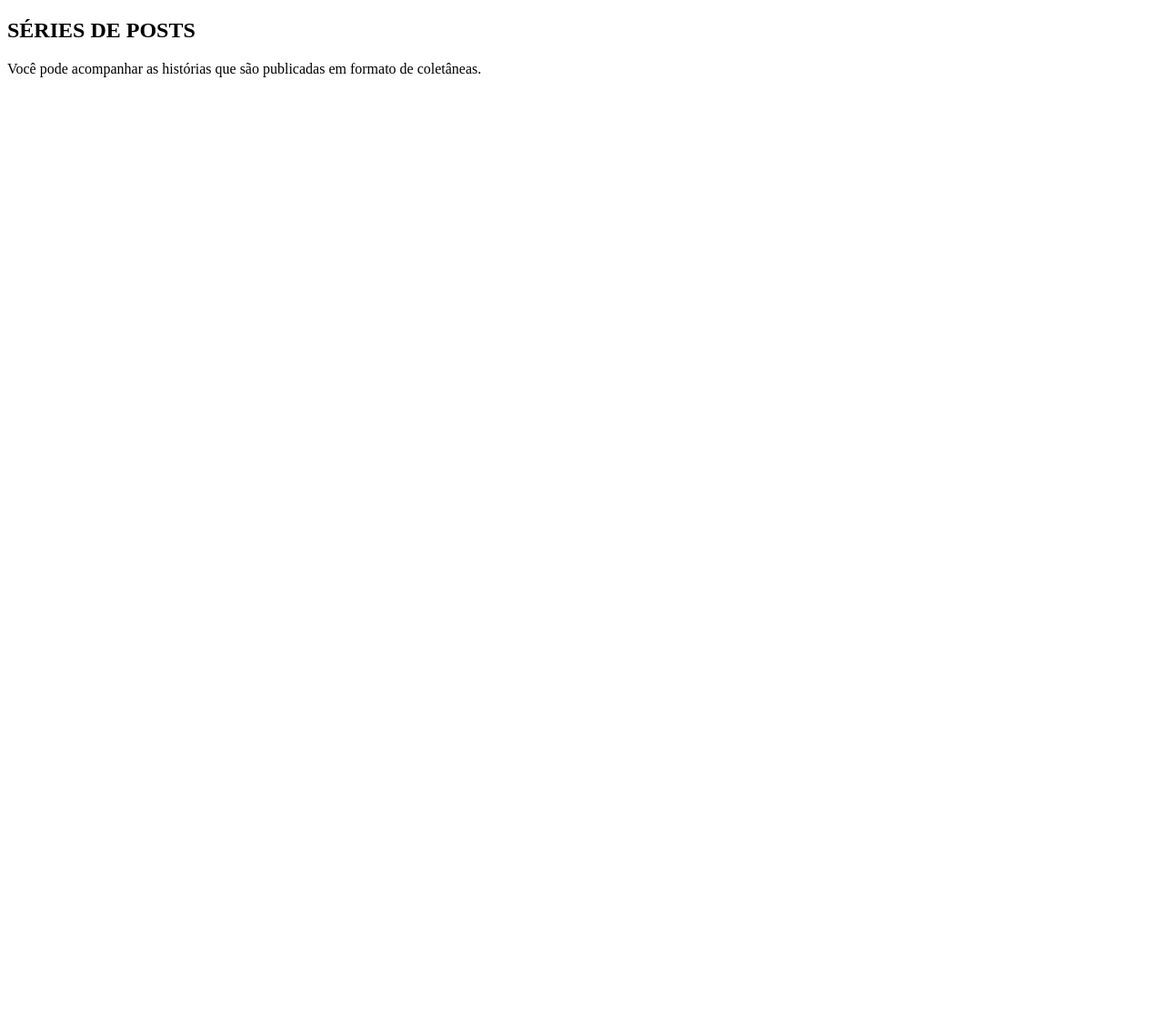
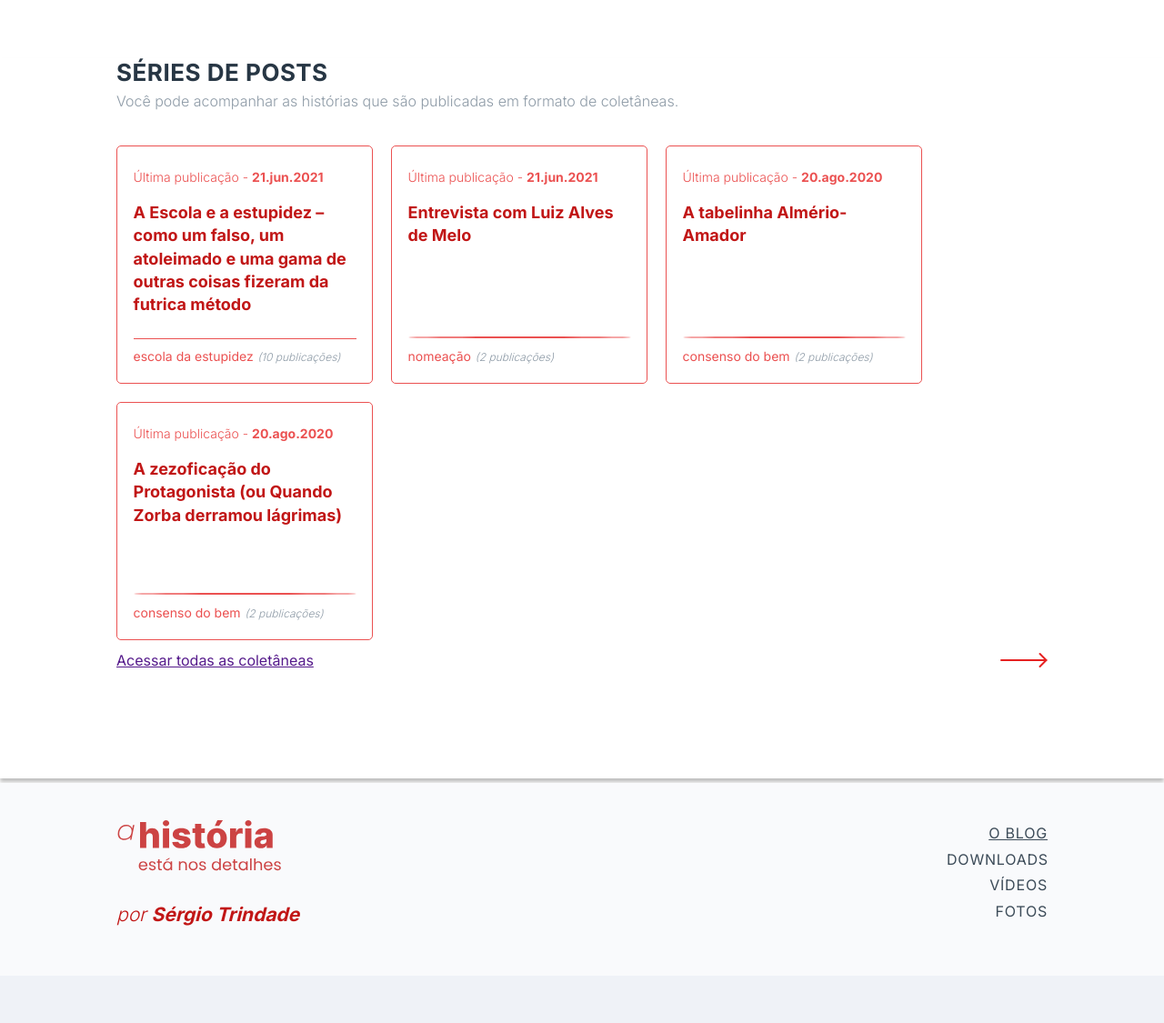
Before and after one commit to DaGitFella/montagem_git_1, a plain HTML site: page index.html in a window 1280 px wide. Shown: the whole page at 91% size. Before the commit the page ends 800 px from the top, so only its background shows below. Drawn offline with Linux system fonts and the light colour scheme.

Commit message:
estou enviando minha parte já completa para minha branch

```diff
--- a/assets/css/style.css
+++ b/assets/css/style.css
@@ -1,11 +1,15 @@
 /* classes gerais */
-::root {
+:root {
   --red_primary_color: #c11616;
   --ui-color-danger-light: #eb5151;
   --neutras-aco: #273644;
   --neutras-gray: #8d9aa6;
   --neutras-prata: #3c4b58;
   --ui-color-danger: #e62121;
+  --ui-color-primary: #2648a1;
+  --neutras-neve: #f9fafc;
+  --neutras-white: #ffffff;
+  --neutras-neve-dark: #eff2f7;
 }
 
 .container {
@@ -13,23 +17,48 @@
   margin: 0 auto;
 }
 
+.container-fluid {
+  width: 100%;
+}
+
 .container-texto {
   width: 60%;
   margin: 0 auto;
 }
 
+.flex {
+  display: flex;
+}
+
+.column {
+  flex-direction: column;
+}
+
+.cards {
+  display: flex;
+  flex-wrap: wrap;
+  gap: 20px;
+}
+
 .card {
-  width: 17.5rem;
+  width: 280px;
   height: 16.25rem;
   border-radius: 5px;
   border: 1px solid #eb5151;
+  display: flex;
+  flex-direction: column;
+  justify-content: space-between;
+  align-items: center;
 }
 
 .card-text {
-  color: var(--ui-color-danger-dark);
+  color: var(--red_primary_color);
   font-size: 1.125rem;
   font-weight: 700;
   line-height: 140%;
+  width: 245px;
+  margin-top: 15px;
+  margin-bottom: 25px;
 }
 
 .card-title {
@@ -37,6 +66,9 @@
   font-size: 0.875rem;
   font-weight: 300;
   line-height: 160%;
+  width: 245px;
+  text-align: left;
+  margin-top: 23px;
 }
 
 .card-publisher {
@@ -44,6 +76,12 @@
   font-size: 0.875rem;
   font-weight: 400;
   line-height: 160%;
+}
+
+.card-description {
+  width: 245px;
+  text-align: left;
+  margin-bottom: 17px;
 }
 
 .card-publication {
@@ -57,7 +95,91 @@
 * {
   margin: 0;
   padding: 0;
-  font-family: 'Inter', 'sans-serif' ;
+  font-family: "Inter", "sans-serif";
+  list-style: none;
 }
 
 /* Séries de Projetos */
+#series-posts {
+  box-shadow: 0px 4px 4px 0px rgba(0, 0, 0, 0.25);
+  margin-top: 64px;
+  padding-bottom: 120px;
+  margin-bottom: 5px;
+}
+
+#series-posts header h2 {
+  color: var(--neutras-aco);
+  font-size: 26px;
+  font-weight: 800;
+  line-height: 120%;
+  letter-spacing: 0.52px;
+  margin-bottom: 4px;
+}
+
+#series-posts header p {
+  color: var(--neutras-gray);
+  font-size: 16px;
+  font-weight: 300;
+  line-height: 160%;
+  margin-bottom: 35px;
+}
+
+#series-posts .card .bar {
+  border-radius: 50%;
+  width: 100%;
+  max-width: 245px;
+  height: 2px;
+  background-color: var(--ui-color-danger-light);
+  margin-bottom: 9px;
+}
+
+#series-posts .coletanea {
+  width: 100%;
+  justify-content: space-between;
+  margin-top: 12px;
+}
+
+/* footer */
+footer {
+  background-color: var(--neutras-neve);
+}
+
+footer .container {
+  justify-content: space-between;
+  padding-top: 41px;
+}
+
+footer img {
+  width: 181.507px;
+  height: 56.156px;
+  margin-bottom: 30.84px;
+}
+
+footer .credits {
+  color: var(--red_primary_color);
+  font-size: 21px;
+  font-style: italic;
+  font-weight: 300;
+  line-height: 160%;
+}
+
+footer .blog {
+  width: 111px;
+  text-align: right;
+  color: var(--neutras-prata, #3c4b58);
+  text-align: right;
+  font-size: 16px;
+  font-weight: 400;
+  line-height: 180%;
+  letter-spacing: 0.8px;
+}
+
+footer .line {
+  text-decoration: underline;
+}
+
+footer .neve {
+  height: 52px;
+  background-color: var(--neutras-neve-dark);
+  margin-top: 51px;
+}
--- a/index.html
+++ b/index.html
@@ -1,18 +1,115 @@
 <!DOCTYPE html>
 <html lang="pt-br">
   <head>
-    <meta charset="UTF-8">
-    <meta http-equiv="X-UA-Compatible" content="IE=edge">
-    <meta name="viewport" content="width=device-width, initial-scale=1.0">
+    <meta charset="UTF-8" />
+    <meta http-equiv="X-UA-Compatible" content="IE=edge" />
+    <meta name="viewpodevice-width, initial-scale=1.0" />
     <title>Colaborative git montage</title>
+
+    <!-- fontes do prijeto -->
+    <link rel="preconnect" href="https://fonts.googleapis.com" />
+    <link rel="preconnect" href="https://fonts.gstatic.com" crossorigin />
+    <link
+      href="https://fonts.googleapis.com/css2?family=Inter:wght@300;400;500;600;700;800&display=swap"
+      rel="stylesheet"
+    />
+
+    <!-- css do projeto -->
+    <link rel="stylesheet" href="assets/css/style.css" />
   </head>
   <body>
     <!-- Séries de Projetos -->
-    <section id="series-posts" class="container">
+    <section id="series-posts">
+      <div class="container">
           <header>
             <h2><strong>SÉRIES DE POSTS</strong></h2>
-            <p>Você pode acompanhar as histórias que são publicadas em formato de coletâneas.</p>
+            <p>
+              Você pode acompanhar as histórias que são publicadas em formato de
+              coletâneas.
+            </p>
           </header>
+          <ul class="cards">
+            <li class="card">
+              <h3 class="card-title">
+                Última publicação - <strong>21.jun.2021</strong>
+              </h3>
+              <p class="card-text">
+                A Escola e a estupidez – como um falso, um atoleimado e uma gama de
+                outras coisas fizeram da futrica método
+              </p>
+              <div class="bar"></div>
+              <p class="card-description">
+                <span class="card-publisher">escola da estupidez</span>
+                <span class="card-publication">(10 publicações)</span>
+              </p>
+            </li>
+            <li class="card">
+              <div>
+                <h3 class="card-title">
+                  Última publicação - <strong>21.jun.2021</strong>
+                </h3>
+                <p class="card-text">Entrevista com Luiz Alves de Melo</p>
+              </div>
+              <div>
+                <div class="bar"></div>
+                <p class="card-description">
+                  <span class="card-publisher">nomeação</span>
+                  <span class="card-publication">(2 publicações)</span>
+                </p>
+              </div>
+            </li>
+            <li class="card">
+              <div>
+                <h3 class="card-title">
+                  Última publicação - <strong>20.ago.2020</strong>
+                </h3>
+                <p class="card-text">A tabelinha Almério-Amador</p>
+              </div>
+              <div>
+                <div class="bar"></div>
+                <p class="card-description">
+                  <span class="card-publisher">consenso do bem</span>
+                  <span class="card-publication">(2 publicações)</span>
+                </p>
+              </div>
+            </li>
+            <li class="card">
+              <div>
+                <h3 class="card-title">
+                  Última publicação - <strong>20.ago.2020</strong>
+                </h3>
+                <p class="card-text">
+                  A zezoficação do Protagonista (ou Quando Zorba derramou lágrimas)
+                </p>
+              </div>
+              <div>
+                <div class="bar"></div>
+                <p class="card-description">
+                  <span class="card-publisher">consenso do bem</span>
+                  <span class="card-publication">(2 publicações)</span>
+                </p>
+              </div>
+            </li>
+          </ul>
+          <div class="coletanea flex">
+            <a href="">Acessar todas as coletâneas</a>
+            <img src="assets/img/seta-vermelha.svg" alt="" />
+          </div>
+      </div>
     </section>
+
+    <!-- footer -->
+    <footer>
+      <div class="container flex">
+        <div class="flex column">
+          <img src="assets/img/historia.svg" alt="" />
+          <p class="credits">por <strong>Sérgio Trindade</strong></p>
+        </div>
+        <p class="blog">
+            <span class="line">O BLOG</span> DOWNLOADS VÍDEOS FOTOS
+        </p>
+      </div>
+      <div class="neve contaienr-fluid"></div>
+    </footer>
   </body>
 </html>
```
Also changed, not shown: assets/img/historia.svg (added), assets/img/seta-vermelha.svg (added). Lines whose indentation alone changed are shown as unchanged.
